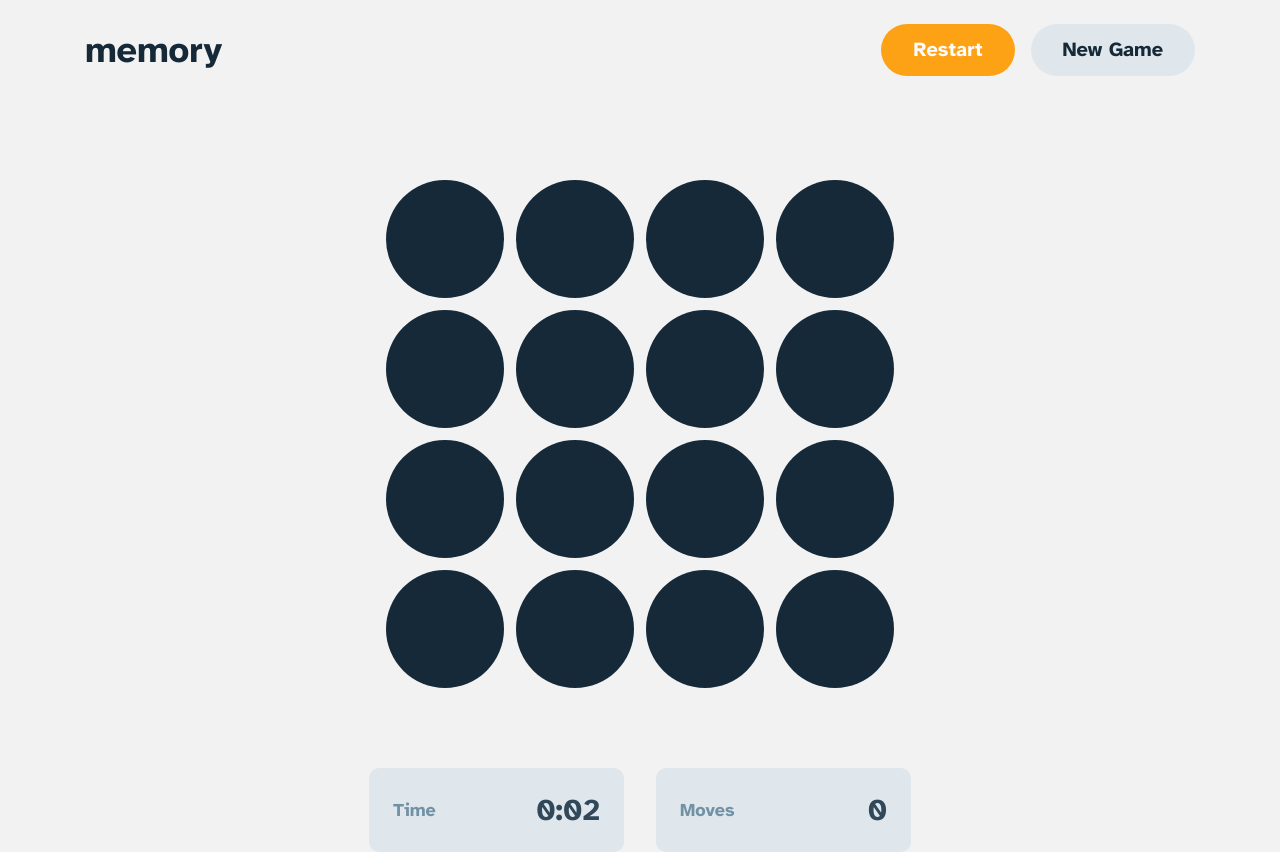
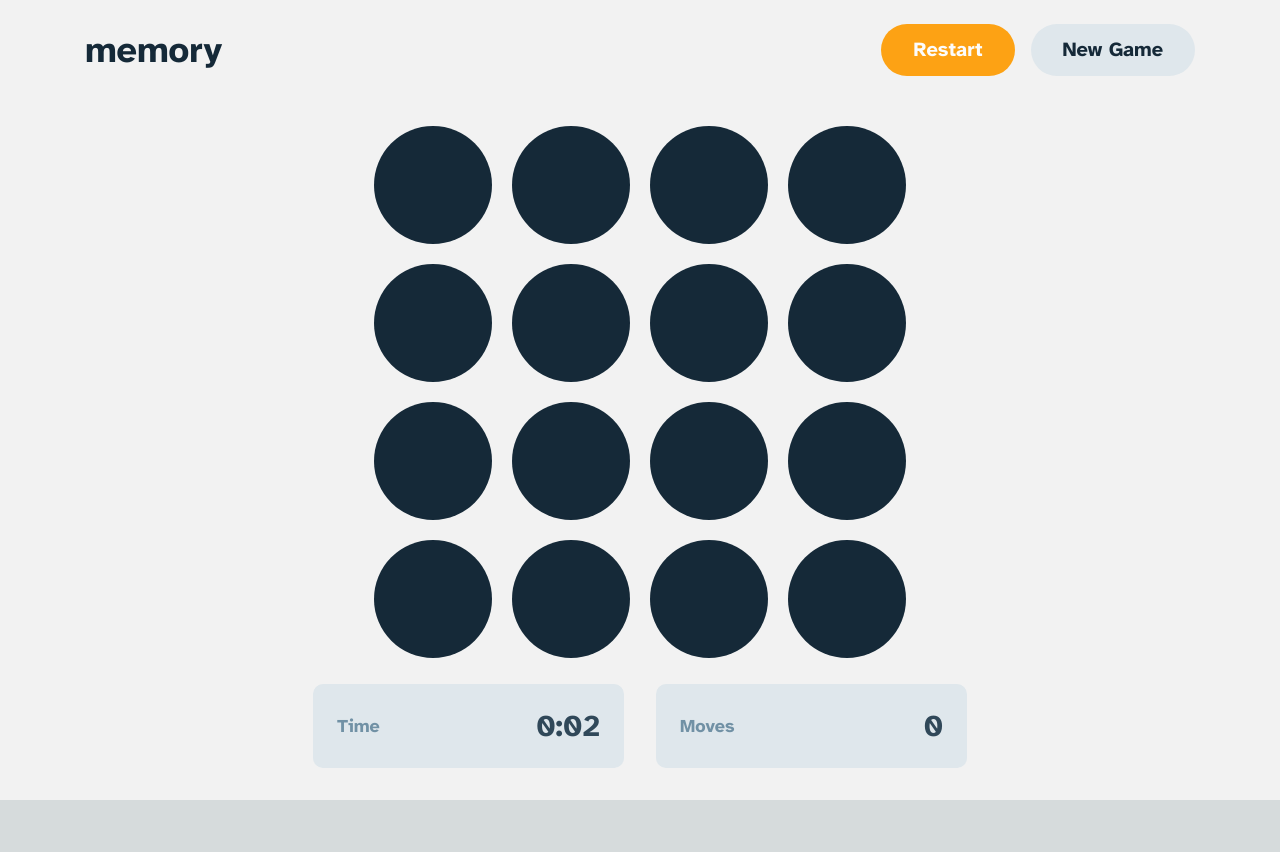
Before and after one commit to jillo-abdullahi/memory-game, a Next.js app: page / in a window 1280 px wide. Both pictures are taken after a click on the button "Start Game". After the commit the page ends 800 px from the top, so only its background shows below. Built offline with nearby package versions, Linux system fonts and the light colour scheme.

Commit message:
single player done (sort of :-))

```diff
--- /dev/null
+++ b/src/components/GameDetailCard/index.tsx
@@ -0,0 +1,11 @@
+export const GameDetailCard: React.FC<{
+  title: string;
+  children: JSX.Element;
+}> = ({ title, children }) => {
+  return (
+    <div className="flex flex-col sm:flex-row items-center justify-between rounded-1.5lg bg-blue-50 p-3 sm:p-6 w-full min-w-[151px] sm:min-w-[255px]">
+      <div className="text-lg text-blue-500 font-bold">{title}</div>
+      <div className="text-3xl text-blue-600 font-bold">{children}</div>
+    </div>
+  );
+};
--- a/src/components/GameModal/index.tsx
+++ b/src/components/GameModal/index.tsx
@@ -4,8 +4,9 @@ import { Dialog, Transition } from "@headlessui/react";
 export const GameModal: React.FC<{
   open: boolean;
   setOpen: Dispatch<SetStateAction<boolean>>;
+  borderRadius?: string;
   children: JSX.Element;
-}> = ({ open, setOpen, children }) => {
+}> = ({ open, setOpen, children, borderRadius = "rounded-lg" }) => {
   return (
     <Transition.Root show={open} as={Fragment}>
       <Dialog as="div" className="relative z-10" onClose={setOpen}>
@@ -32,7 +33,9 @@ export const GameModal: React.FC<{
               leaveFrom="opacity-100 translate-y-0 sm:scale-100"
               leaveTo="opacity-0 translate-y-4 sm:translate-y-0 sm:scale-95"
             >
-              <Dialog.Panel className="relative transform overflow-hidden rounded-lg bg-blue-200 p-6 text-left shadow-lg transition-all sm:my-8 sm:w-full sm:max-w-sm min-w-[320px]">
+              <Dialog.Panel
+                className={`relative transform overflow-hidden bg-blue-200 p-6 sm:p-14 text-left shadow-lg transition-all sm:my-8 w-[327px] sm:w-[654px] ${borderRadius}`}
+              >
                 {children}
               </Dialog.Panel>
             </Transition.Child>
--- a/src/components/SinglePlayerMoves/index.tsx
+++ b/src/components/SinglePlayerMoves/index.tsx
@@ -1,4 +1,5 @@
 import { SinglePlayerMovesProps } from "@/types";
+import { GameDetailCard } from "@/components/GameDetailCard";
 
 export const SinglePlayerMoves: React.FC<SinglePlayerMovesProps> = ({
   timeElapsed,
@@ -6,16 +7,15 @@ export const SinglePlayerMoves: React.FC<SinglePlayerMovesProps> = ({
 }) => {
   return (
     <div className="flex justify-center items-center w-full space-x-8">
-      <div className="flex flex-col sm:flex-row items-center justify-between rounded-1.5lg bg-blue-50 p-3 sm:p-6 w-[151px] sm:w-[255px]">
-        <div className="text-lg text-blue-500 font-bold">Time</div>
-        <div className="text-3xl text-blue-600 font-bold">{`${
-          timeElapsed.minutes()
-        }:${timeElapsed.seconds().toString().padStart(2,'0')}`}</div>
-      </div>
-      <div className="flex flex-col sm:flex-row items-center justify-between rounded-1.5lg bg-blue-50 p-3 sm:p-6 w-[151px] sm:w-[255px]">
-        <div className="text-lg text-blue-500 font-bold">Moves</div>
-        <div className="text-3xl text-blue-600 font-bold">{moves}</div>
-      </div>
+      <GameDetailCard title="Time">
+        <span>{`${timeElapsed.minutes()}:${timeElapsed
+          .seconds()
+          .toString()
+          .padStart(2, "0")}`}</span>
+      </GameDetailCard>
+      <GameDetailCard title="Moves">
+        <span>{moves}</span>
+      </GameDetailCard>
     </div>
   );
 };
--- a/src/containers/GameBoard/index.tsx
+++ b/src/containers/GameBoard/index.tsx
@@ -18,6 +18,7 @@ export const GameBoard: React.FC<GameBoardProps> = ({
   setMoves,
   setStartTime,
   timeElapsed,
+  setGameEnd,
 }) => {
   const activateCard = (index: number) => {
     const newArray = [...gridArray];
@@ -65,6 +66,7 @@ export const GameBoard: React.FC<GameBoardProps> = ({
     // eslint-disable-next-line react-hooks/exhaustive-deps
   }, [activeCards]);
 
+
   return (
     <div>
       {!gameTypeChosen ? (
@@ -83,7 +85,7 @@ export const GameBoard: React.FC<GameBoardProps> = ({
       ) : (
         <div className="w-full bg-blue-200">
           <div
-            className={`grid gap-3 ${
+            className={`grid gap-5 ${
               gameType.gridSize === GridSize["4x4"]
                 ? "grid-cols-4 grid-rows-4"
                 : "grid-cols-6 grid-rows-6"
--- a/src/pages/index.tsx
+++ b/src/pages/index.tsx
@@ -6,6 +6,7 @@ import { Header } from "@/components/Header";
 import { GameModal } from "@/components/GameModal";
 import { Theme, GridSize, GameType, GridArrayItem } from "@/types";
 import { SinglePlayerMoves } from "@/components/SinglePlayerMoves";
+import { GameDetailCard } from "@/components/GameDetailCard";
 
 export default function Home() {
   const [gameTypeChosen, setGameTypeChosen] = useState<boolean>(false);
@@ -24,11 +25,16 @@ export default function Home() {
   const [startTime, setStartTime] = useState<Moment>(moment());
   const [timeElapsed, setTimeElapsed] = useState<Duration>(moment.duration());
 
+  // game end
+  const [gameEnd, setGameEnd] = useState<boolean>(false);
+  const [gameEndModalOpen, setGameEndModalOpen] = useState<boolean>(false);
+
   // only reset the active cards
   const restartGame = (): void => {
     setActiveCards([]);
     setStartTime(moment());
     setMoves(0);
+    setGameEnd(false);
     const resetGameArray = gridArray.map((item) => {
       return { ...item, isRevealed: false, isActive: false };
     });
@@ -39,6 +45,7 @@ export default function Home() {
   const newGame = (): void => {
     setGameTypeChosen(false);
     setMoves(0);
+    setGameEnd(false);
     setGameType({
       gridSize: GridSize["4x4"],
       theme: Theme.NUMBERS,
@@ -49,17 +56,28 @@ export default function Home() {
 
   // get time elapsed since game start
   useEffect(() => {
-    if (!gameTypeChosen) return;
+    if (!gameTypeChosen || gameEnd) return;
     const interval = setInterval(() => {
       const now = moment();
       setTimeElapsed(moment.duration(now.diff(startTime)));
     }, 1000);
     return () => clearInterval(interval);
-  }, [startTime, gameTypeChosen]);
+  }, [startTime, gameTypeChosen, gameEnd]);
 
-  if (timeElapsed) {
-    console.log(timeElapsed.seconds());
-  }
+  // end game if all cards are revealed
+  useEffect(() => {
+    if (!gameTypeChosen) return;
+    const allCardsRevealed = gridArray.every(
+      (item) => item.isRevealed === true
+    );
+
+    console.log({ allCardsRevealed, gridArray });
+    if (allCardsRevealed) {
+      setGameEnd(true);
+      setGameEndModalOpen(true);
+    }
+    // eslint-disable-next-line react-hooks/exhaustive-deps
+  }, [gridArray]);
 
   return (
     <>
@@ -71,7 +89,7 @@ export default function Home() {
       </Head>
 
       <div
-        className={`w-full h-full min-h-screen flex flex-col items-center font-atkinson space-y-20 px-6 ${
+        className={`w-full h-full min-h-screen flex flex-col items-center justify-between font-atkinson px-6 pb-8 ${
           gameTypeChosen ? "bg-blue-200" : "bg-blue-700"
         }
         ${gameTypeChosen ? "justify-start" : "justify-center"}`}
@@ -95,14 +113,68 @@ export default function Home() {
           startTime={startTime}
           setStartTime={setStartTime}
           timeElapsed={timeElapsed}
+          setGameEnd={setGameEnd}
         />
 
         {/* moves counter for single player  */}
         {gameType.numberOfPlayers === 1 && gameTypeChosen && (
-          <div className="w-full">
+          <div className="w-full max-w-[327px] sm:max-w-[654px]">
             <SinglePlayerMoves moves={moves} timeElapsed={timeElapsed} />
           </div>
         )}
+
+        {/* game modal for when the game ends */}
+        <GameModal
+          open={gameEndModalOpen}
+          setOpen={setGameEndModalOpen}
+          borderRadius="rounded-2.5lg"
+        >
+          <div className="flex flex-col items-center justify-between space-y-6">
+            {/* game over text  */}
+            <div className="w-full text-center">
+              <h1 className="text-blue-700 font-bold text-2xl sm:text-5xl mb-2">
+                You did it!
+              </h1>
+              <h2 className="text-blue-500 font-bold text-sm sm:text-lg">
+                {"Game over! Here's how you got on..."}
+              </h2>
+            </div>
+
+            {/* game details  */}
+            <div className="flex flex-col space-y-2 w-full">
+              <GameDetailCard title="Time Elapsed">
+                <span>{`${timeElapsed.minutes()}:${timeElapsed
+                  .seconds()
+                  .toString()
+                  .padStart(2, "0")}`}</span>
+              </GameDetailCard>
+              <GameDetailCard title="Moves Taken">
+                <span>{moves}</span>
+              </GameDetailCard>
+            </div>
+            {/* CTA buttons  */}
+            <div className="w-full flex flex-col sm:flex-row space-y-4 space-x-0 sm:space-x-4 sm:space-y-0">
+              <button
+                className="bg-orange w-full sm:w-1/2 hover:bg-orange-100 rounded-3.5lg py-3 px-8 text-blue-100 text-lg font-bold transition-colors duration-200"
+                onClick={() => {
+                  restartGame();
+                  setGameEndModalOpen(false);
+                }}
+              >
+                Restart
+              </button>
+              <button
+                className="bg-blue-50 w-full sm:w-1/2 hover:bg-blue-400 text-blue-600 text-lg py-3 px-8 rounded-3.5lg font-bold transition-colors duration-200 hover:text-blue-100"
+                onClick={() => {
+                  newGame();
+                  setGameEndModalOpen(false);
+                }}
+              >
+                Setup New Game
+              </button>
+            </div>
+          </div>
+        </GameModal>
 
         {/* multiplayer score tracker  */}
       </div>
--- a/src/types/index.tsx
+++ b/src/types/index.tsx
@@ -57,6 +57,7 @@ export interface GameBoardProps {
   startTime: Moment;
   setStartTime: Dispatch<SetStateAction<Moment>>;
   timeElapsed: Duration;
+  setGameEnd: Dispatch<SetStateAction<boolean>>;
 }
 
 export interface HeaderProps {
```
